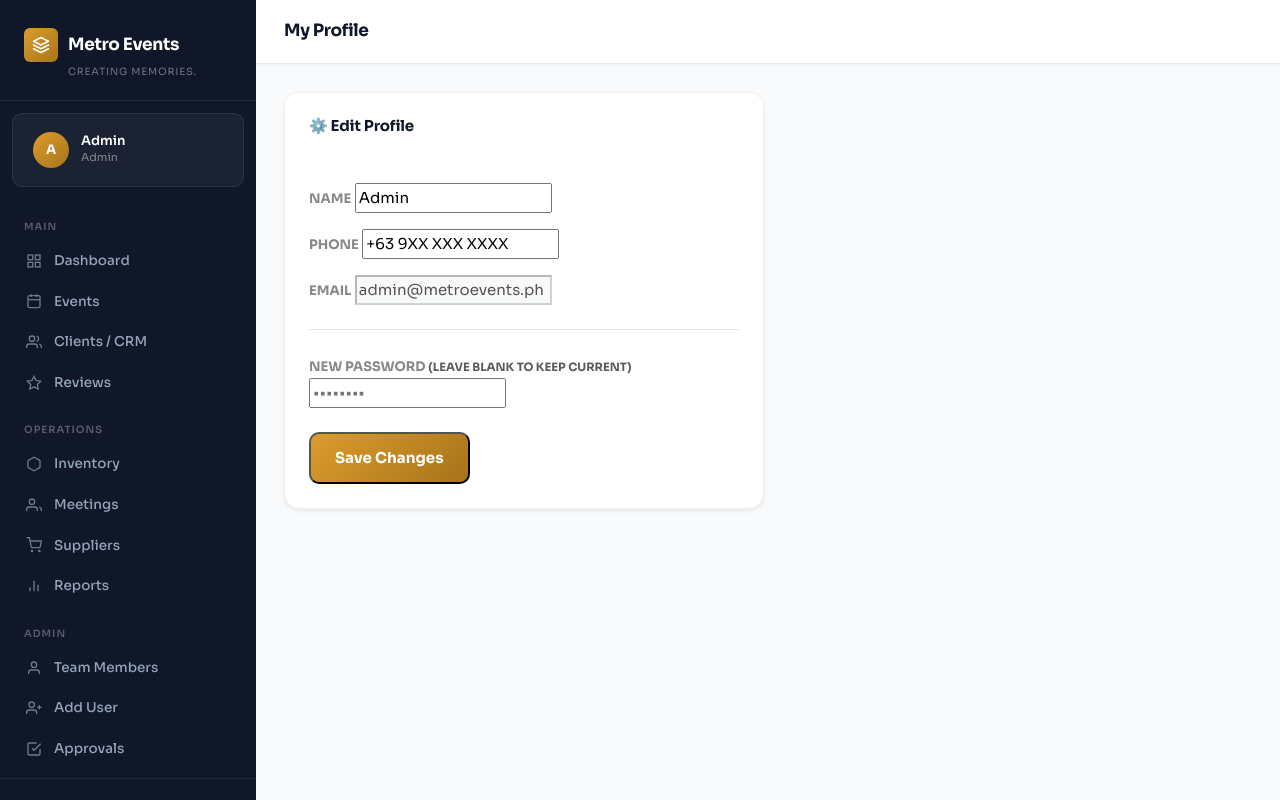
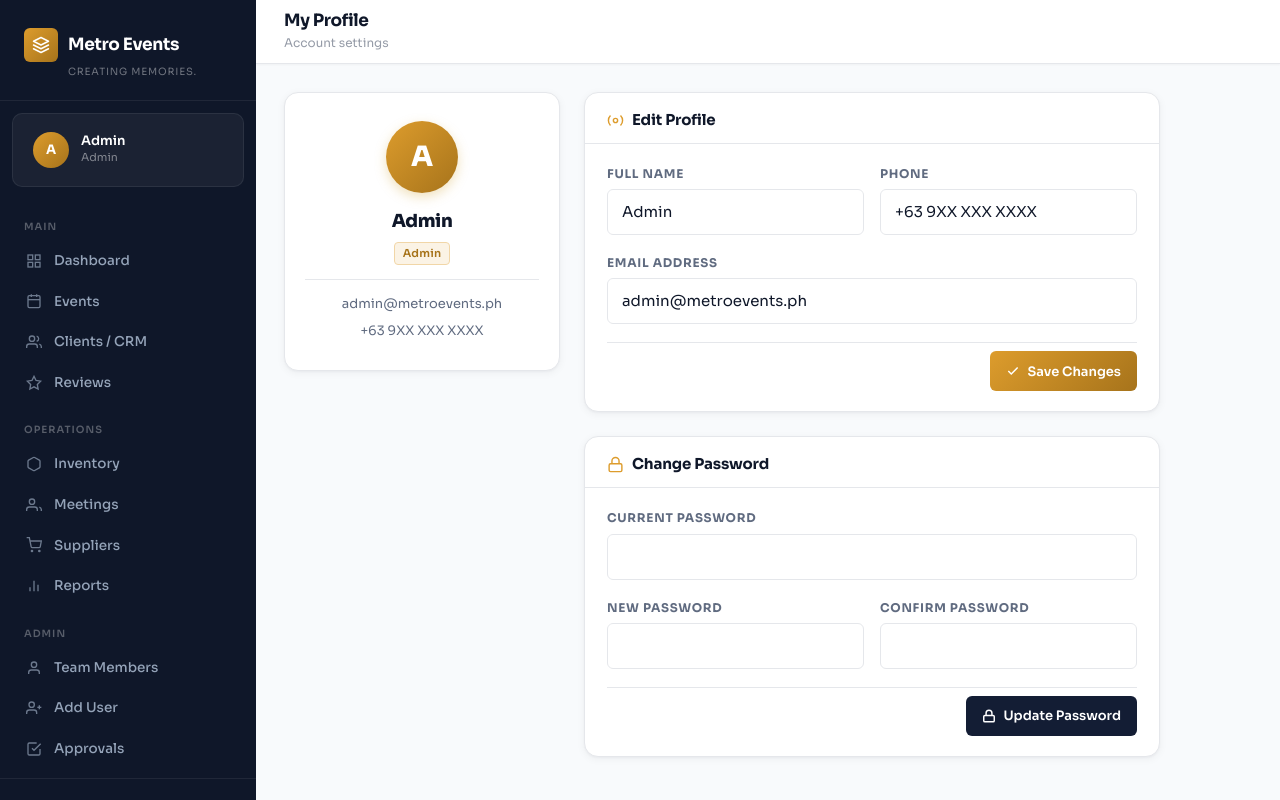
Before and after one commit to ambereuiprotypes/metroeventsprotypes, a Flask app: page /auth/profile in a window 1280 px wide. Run offline with Flask 3, Linux system fonts and the light colour scheme; a user stored in the database is signed in; some libraries are stand-ins or nearby versions.

Commit message:
Add files via upload

```diff
--- a/templates/auth/profile.html
+++ b/templates/auth/profile.html
@@ -1,60 +1,73 @@
 {% extends "base.html" %}
 {% block title %}Profile{% endblock %}
 {% block page_title %}My Profile{% endblock %}
-
+{% block breadcrumb %}Account settings{% endblock %}
 {% block content %}
-<div style="max-width:480px;">
-
-  {# 🟢 BACK BUTTON: Placed inside 'content' so it is guaranteed to show up #}
-  {% if current_user.role == 'client' %}
-    <div class="mb-4">
-      <a href="{{ url_for('public.index') }}" class="text-decoration-none shadow-sm btn btn-sm btn-light py-2 px-3" style="border-radius: 10px; border: 1px solid #e0e0e0; color: #555; font-weight: 600;">
-        <span class="me-2">⬅️</span> Back to Website
-      </a>
+<div class="row g-4" style="max-width:900px;">
+  <div class="col-lg-4">
+    <div class="me-card" style="text-align:center;padding:28px 20px;">
+      <div class="profile-avatar" style="margin:0 auto 14px;">{{ current_user.name[0]|upper }}</div>
+      <div style="font-size:18px;font-weight:800;color:var(--admin-text);letter-spacing:-.02em;margin-bottom:4px;">{{ current_user.name }}</div>
+      <span class="tag gold" style="font-size:11px;">{{ current_user.role | title }}</span>
+      <div style="margin-top:14px;padding-top:14px;border-top:1px solid var(--admin-border);font-size:13px;color:var(--admin-text-2);">{{ current_user.email }}</div>
+      {% if current_user.phone %}
+      <div style="margin-top:6px;font-size:13px;color:var(--admin-text-2);">{{ current_user.phone }}</div>
+      {% endif %}
     </div>
-  {% endif %}
-
-  <div class="me-card shadow-sm" style="border-radius: 15px; border: 1px solid #f0f0f0;">
-    <div class="me-card-header p-4 bg-white border-bottom-0">
-      <h5 class="mb-0" style="font-weight: 700; color: var(--dark);">⚙️ Edit Profile</h5>
   </div>
-
-    <div class="me-card-body p-4">
-      <form method="POST">
+  <div class="col-lg-8">
+    <div class="me-card mb-4">
+      <div class="me-card-header"><h5><svg viewBox="0 0 24 24" fill="none" stroke="currentColor" stroke-width="2"><circle cx="12" cy="12" r="3"/><path d="M19.07 4.93a10 10 0 0 1 0 14.14M4.93 4.93a10 10 0 0 0 0 14.14"/></svg>Edit Profile</h5></div>
+      <div class="me-card-body">
+        <form method="POST" action="{{ url_for('auth.profile') }}">
           <input type="hidden" name="csrf_token" value="{{ csrf_token() }}" />
-
-        <div class="mb-3">
-          <label class="me-form-label fw-bold small text-uppercase" style="color: #888;">Name</label>
-          <input type="text" name="name" class="me-form-control" value="{{ current_user.name }}" required />
+          <input type="hidden" name="action" value="update_profile" />
+          <div class="form-row cols-2">
+            <div class="me-form-group">
+              <label class="me-label">Full Name</label>
+              <input type="text" name="name" class="me-input" value="{{ current_user.name }}" required />
             </div>
-
-        <div class="mb-3">
-          <label class="me-form-label fw-bold small text-uppercase" style="color: #888;">Phone</label>
-          <input type="text" name="phone" class="me-form-control" value="{{ current_user.phone or '' }}" placeholder="Enter your phone number" />
+            <div class="me-form-group">
+              <label class="me-label">Phone</label>
+              <input type="tel" name="phone" class="me-input" value="{{ current_user.phone or '' }}" placeholder="+63 9XX XXX XXXX" />
             </div>
-
-        <div class="mb-3">
-          <label class="me-form-label fw-bold small text-uppercase" style="color: #888;">Email</label>
-          <input type="email" class="me-form-control bg-light" value="{{ current_user.email }}" disabled />
           </div>
-
-        <hr class="my-4" style="opacity: 0.1;" />
-
-        <div class="mb-4">
-          <label class="me-form-label fw-bold small text-uppercase" style="color: #888;">New Password <small class="text-muted">(leave blank to keep current)</small></label>
-          <input type="password" name="new_password" class="me-form-control" placeholder="••••••••" minlength="6" />
+          <div class="me-form-group">
+            <label class="me-label">Email Address</label>
+            <input type="email" name="email" class="me-input" value="{{ current_user.email }}" required />
           </div>
-
-        <div class="d-flex align-items-center gap-2">
-          <button type="submit" class="btn-gold" style="padding: 12px 24px; border-radius: 10px; font-weight: 700;">Save Changes</button>
-
-          {# 🟢 CANCEL LINK: Just in case they want to back out #}
-          {% if current_user.role == 'client' %}
-            <a href="{{ url_for('public.index') }}" class="btn btn-link text-muted text-decoration-none fw-bold small px-3">Cancel</a>
-          {% endif %}
+          <div style="display:flex;justify-content:flex-end;padding-top:8px;border-top:1px solid var(--admin-border);">
+            <button type="submit" class="btn-me btn-gold"><svg viewBox="0 0 24 24" fill="none" stroke="currentColor" stroke-width="2.5" width="14" height="14"><polyline points="20 6 9 17 4 12"/></svg>Save Changes</button>
+          </div>
+        </form>
+      </div>
+    </div>
+    <div class="me-card">
+      <div class="me-card-header"><h5><svg viewBox="0 0 24 24" fill="none" stroke="currentColor" stroke-width="2"><rect x="3" y="11" width="18" height="11" rx="2"/><path d="M7 11V7a5 5 0 0 1 10 0v4"/></svg>Change Password</h5></div>
+      <div class="me-card-body">
+        <form method="POST" action="{{ url_for('auth.profile') }}">
+          <input type="hidden" name="csrf_token" value="{{ csrf_token() }}" />
+          <input type="hidden" name="action" value="change_password" />
+          <div class="me-form-group">
+            <label class="me-label">Current Password</label>
+            <input type="password" name="current_password" class="me-input" required autocomplete="current-password" />
+          </div>
+          <div class="form-row cols-2">
+            <div class="me-form-group">
+              <label class="me-label">New Password</label>
+              <input type="password" name="new_password" class="me-input" minlength="8" required autocomplete="new-password" />
+            </div>
+            <div class="me-form-group">
+              <label class="me-label">Confirm Password</label>
+              <input type="password" name="confirm_password" class="me-input" required autocomplete="new-password" />
+            </div>
+          </div>
+          <div style="display:flex;justify-content:flex-end;padding-top:8px;border-top:1px solid var(--admin-border);">
+            <button type="submit" class="btn-me btn-primary-me"><svg viewBox="0 0 24 24" fill="none" stroke="currentColor" stroke-width="2.5" width="14" height="14"><rect x="3" y="11" width="18" height="11" rx="2"/><path d="M7 11V7a5 5 0 0 1 10 0v4"/></svg>Update Password</button>
           </div>
         </form>
       </div>
     </div>
   </div>
+</div>
 {% endblock %}
```
Also changed, not shown: templates/auth/users.html (+37 -45 lines). Lines whose indentation alone changed are shown as unchanged.
